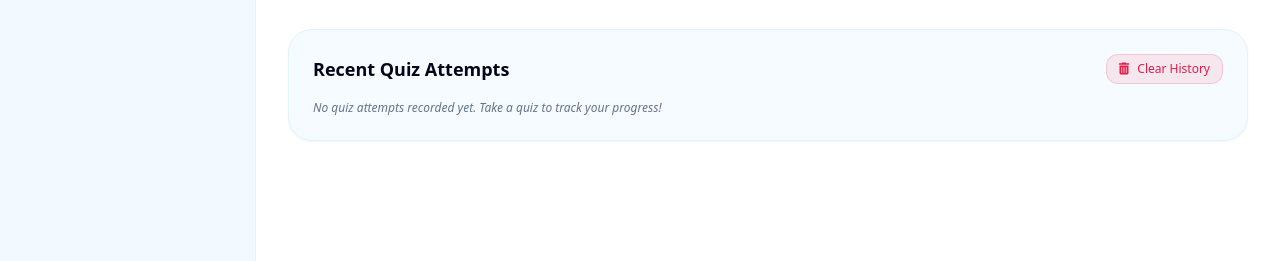
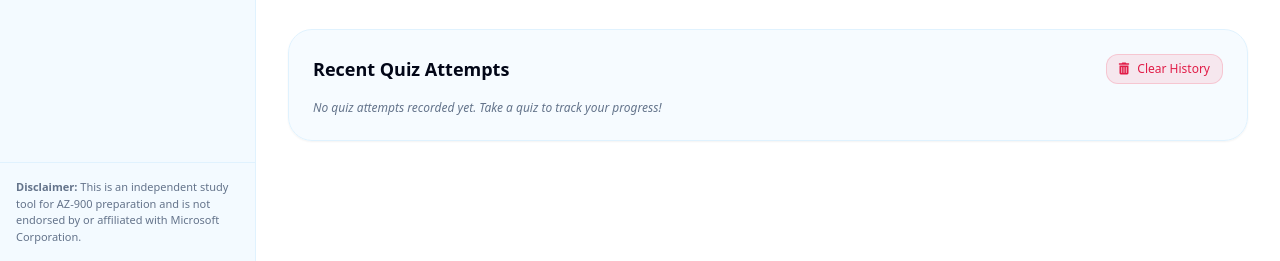
Before and after one commit to gatimooo/az-900-hackathon-plp, a plain HTML site: page index.html in a window 1280 px wide. Shown: the part 539-800 px from the top of the page. Drawn offline with nearby package versions, Linux system fonts and the light colour scheme.

Commit message:
Added a disclaimer that this is an unofficial tool

```diff
--- a/index.html
+++ b/index.html
@@ -44,6 +44,10 @@
                     <span>AI Study Buddy</span>
                 </button>
             </nav>
+            <!-- Sidebar Footer Disclaimer -->
+            <div class="p-4 border-t border-sky-100 dark:border-zinc-800 text-[11px] text-slate-500 dark:text-zinc-400 leading-normal">
+                <p><strong>Disclaimer:</strong> This is an independent study tool for AZ-900 preparation and is not endorsed by or affiliated with Microsoft Corporation.</p>
+            </div>
         </aside>
 
         <div class="flex-1 flex flex-col overflow-hidden">
```
